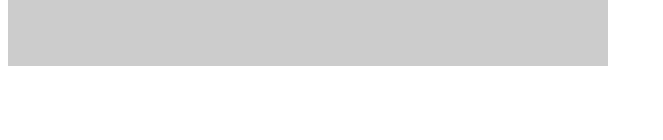
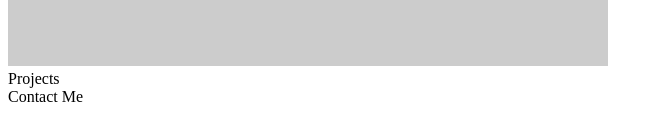
Before and after one commit to surajverma2587/coding-bootcamp-week-2-homework, a plain HTML site: page index.html in a window 1280 px wide. Shown: the part 640-780 px from the top of the page, without its empty margins (0-663 px from the left). Drawn offline with Linux system fonts and the light colour scheme; placeholder pictures from the web are drawn by us.

Commit message:
add basic projects and contac me

```diff
--- a/index.html
+++ b/index.html
@@ -12,11 +12,16 @@
       <a href="#">My Projects</a>
       <a href="#">Contact Me</a>
     </div>
+
     <div class="about-me">
       <h1>Suraj Verma</h1>
       <div class="my-image">
         <img src="https://via.placeholder.com/600" />
       </div>
     </div>
+
+    <div class="my-projects">Projects</div>
+
+    <div class="contact-me">Contact Me</div>
   </body>
 </html>
```
